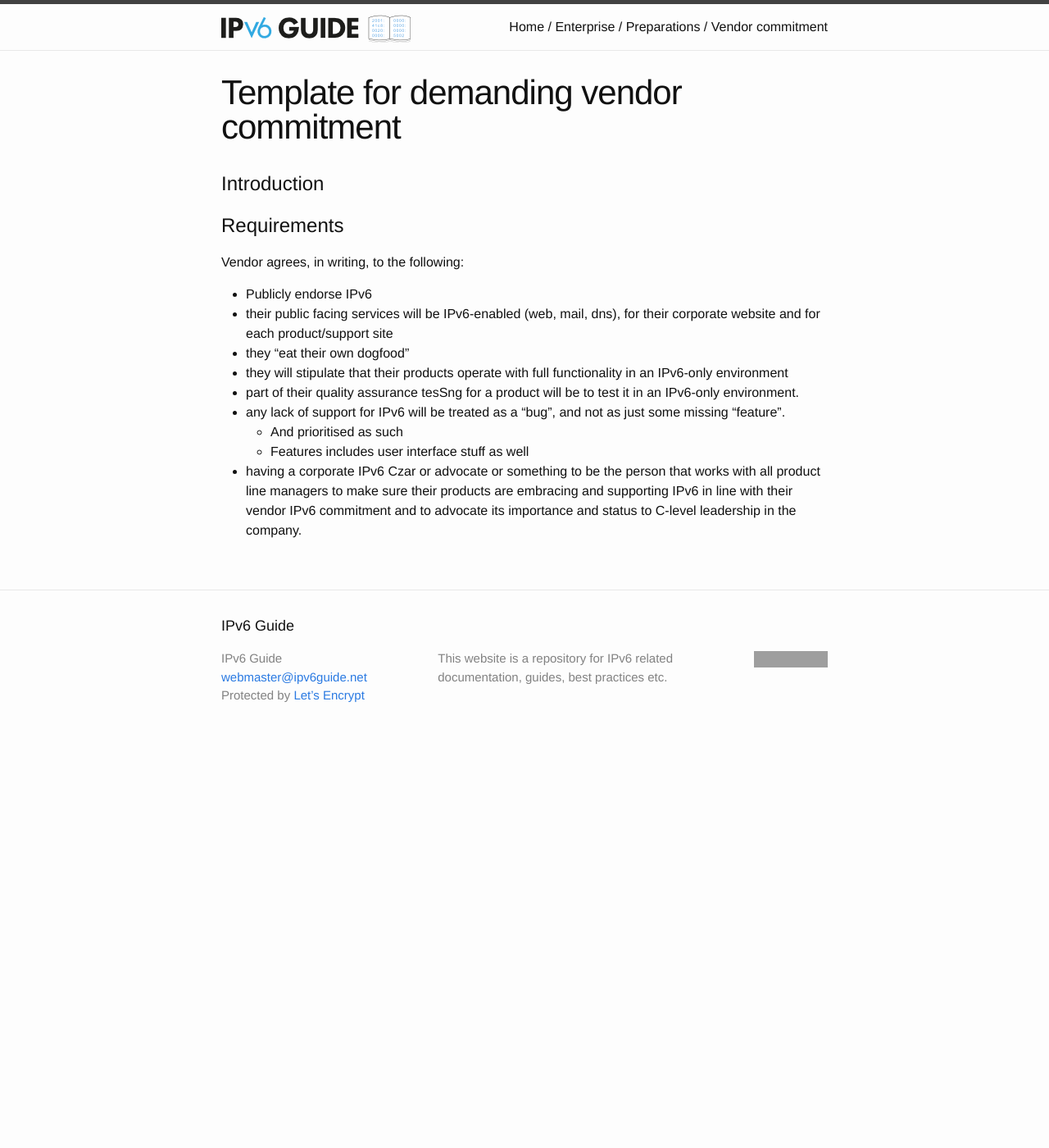
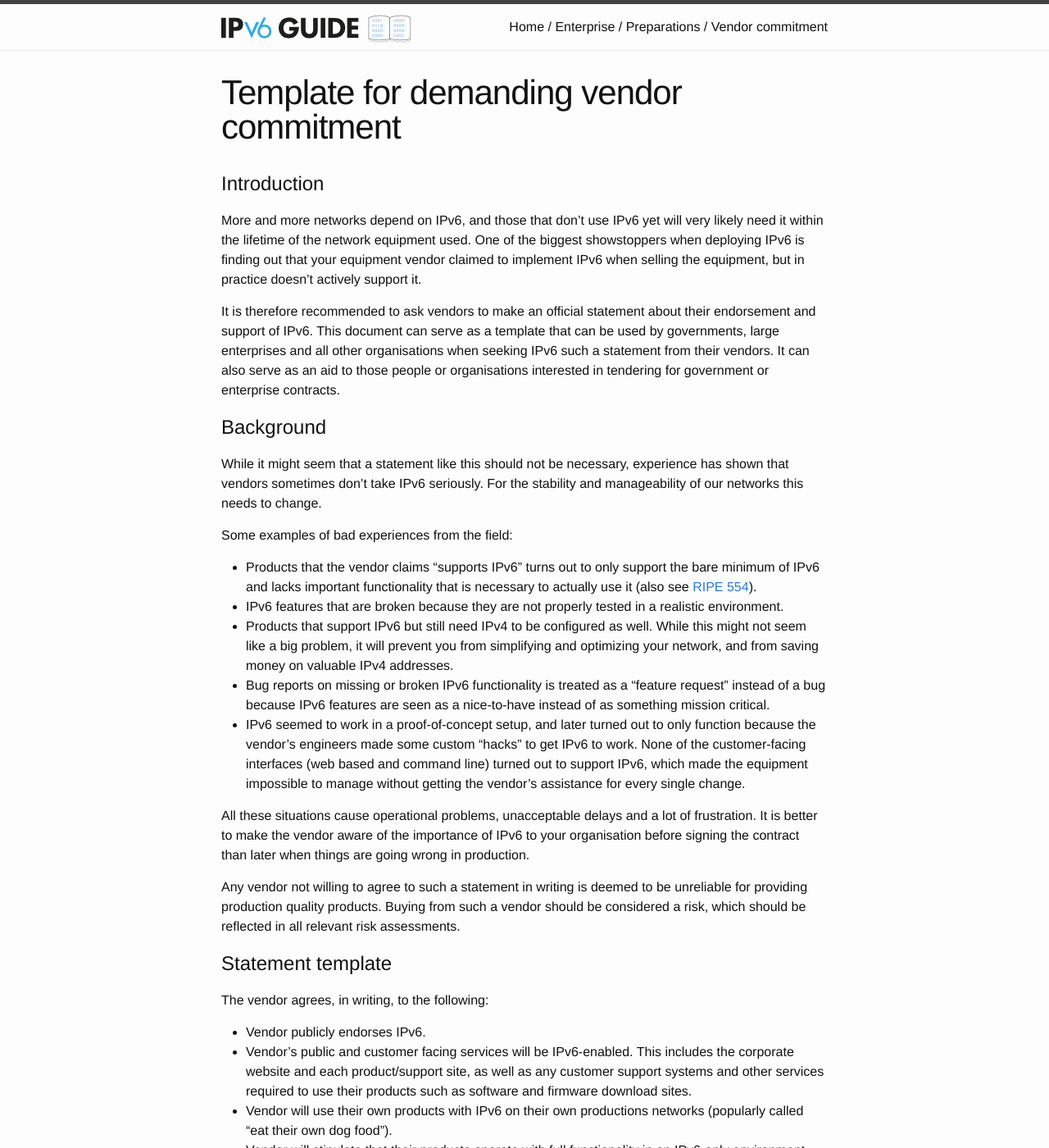
Before and after one commit to ipv6guide/ipv6guide.github.io, a Jekyll site: the page built from enterprise/preparations/vendor_commitment.md, in a window 1280 px wide and 1400 px high. Shown: the whole window at 82% size. Built offline with Jekyll 4.4.1, drawn with Linux system fonts in a browser that asks for light colours; some of the changed text lies outside the part shown; grey boxes are pictures that could not be loaded.

Commit message:
Write vendor commitment template content

```diff
--- a/enterprise/preparations/vendor_commitment.md
+++ b/enterprise/preparations/vendor_commitment.md
@@ -4,26 +4,80 @@ title: Template for demanding vendor commitment
 
 Introduction
 ============
+More and more networks depend on IPv6, and those that don't use IPv6 yet will
+very likely need it within the lifetime of the network equipment used. One of
+the biggest showstoppers when deploying IPv6 is finding out that your equipment
+vendor claimed to implement IPv6 when selling the equipment, but in practice
+doesn't actively support it.
 
+It is therefore recommended to ask vendors to make an official statement about
+their endorsement and support of IPv6. This document can serve as a template
+that can be used by governments, large enterprises and all other organisations
+when seeking IPv6 such a statement from their vendors. It can also serve as an
+aid to those people or organisations interested in tendering for government or
+enterprise contracts.
 
-Requirements
-============
+Background
+==========
+While it might seem that a statement like this should not be necessary,
+experience has shown that vendors sometimes don't take IPv6 seriously. For the
+stability and manageability of our networks this needs to change.
 
-Vendor agrees, in writing, to the following:
+Some examples of bad experiences from the field:
+- Products that the vendor claims "supports IPv6" turns out to only support the
+  bare minimum of IPv6 and lacks important functionality that is necessary to
+  actually use it
+  (also see [RIPE 554](https://www.ripe.net/publications/docs/ripe-554)).
+- IPv6 features that are broken because they are not properly tested in a
+  realistic environment.
+- Products that support IPv6 but still need IPv4 to be configured as well.
+  While this might not seem like a big problem, it will prevent you from
+  simplifying and optimizing your network, and from saving money on valuable
+  IPv4 addresses.
+- Bug reports on missing or broken IPv6 functionality is treated as a "feature
+  request" instead of a bug because IPv6 features are seen as a nice-to-have
+  instead of as something mission critical.
+- IPv6 seemed to work in a proof-of-concept setup, and later turned out to only
+  function because the vendor's engineers made some custom "hacks" to get IPv6
+  to work. None of the customer-facing interfaces (web based and command line)
+  turned out to support IPv6, which made the equipment impossible to manage
+  without getting the vendor's assistance for every single change.
 
-* Publicly endorse IPv6
-* their public facing services will be IPv6-enabled (web, mail, dns), for
-  their corporate website and for each product/support site
-* they "eat their own dogfood”
-* they will stipulate that their products operate with full functionality in
-  an IPv6-only environment
-* part of their quality assurance tesSng for a product will be to test it in
+All these situations cause operational problems, unacceptable delays and a lot
+of frustration. It is better to make the vendor aware of the importance of IPv6
+to your organisation before signing the contract than later when things are
+going wrong in production.
+
+Any vendor not willing to agree to such a statement in writing is deemed to be
+unreliable for providing production quality products. Buying from such a vendor
+should be considered a risk, which should be reflected in all relevant risk
+assessments.
+
+Statement template
+==================
+The vendor agrees, in writing, to the following:
+
+- Vendor publicly endorses IPv6.
+- Vendor's public and customer facing services will be IPv6-enabled. This
+  includes the corporate website and each product/support site, as well as any
+  customer support systems and other services required to use their products
+  such as software and firmware download sites.
+- Vendor will use their own products with IPv6 on their own productions networks
+  (popularly called "eat their own dog food").
+- Vendor will stipulate that their products operate with full functionality in
   an IPv6-only environment.
-* any lack of support for IPv6 will be treated as a "bug", and not as just
-  some missing "feature".
-  *  And prioritised as such
-  * Features includes user interface stuff as well
-* having a corporate IPv6 Czar or advocate or something to be the person that
-  works with all product line managers to make sure their products are
-  embracing and supporting IPv6 in line with their vendor IPv6 commitment and
-  to advocate its importance and status to C-level leadership in the company.
+- Part of vendor's quality assurance testing for a product will be to test it
+  in an IPv6-only environment.
+- Vendor will treat any lack of support for IPv6 as a "bug", and not as just
+  some missing "feature", and prioritise the bug report as such. This support
+  of IPv6 includes:
+  - All functionality that is supported on IPv4.
+  - Any functionality required to run a secure and well-performing IPv6 network.
+  - The ability to configure all IPv6 functionality through the regular user
+    interfaces.
+  - The ability to access all network-accessible user interfaces and management
+    interfaces over IPv6.
+- Vendor will have a corporate IPv6 manager or coordinator who works with all
+  product line managers to make sure their products are embracing and supporting
+  IPv6 in line with this vendor IPv6 commitment and to advocate its importance
+  and status to C-level leadership in the company.
```
